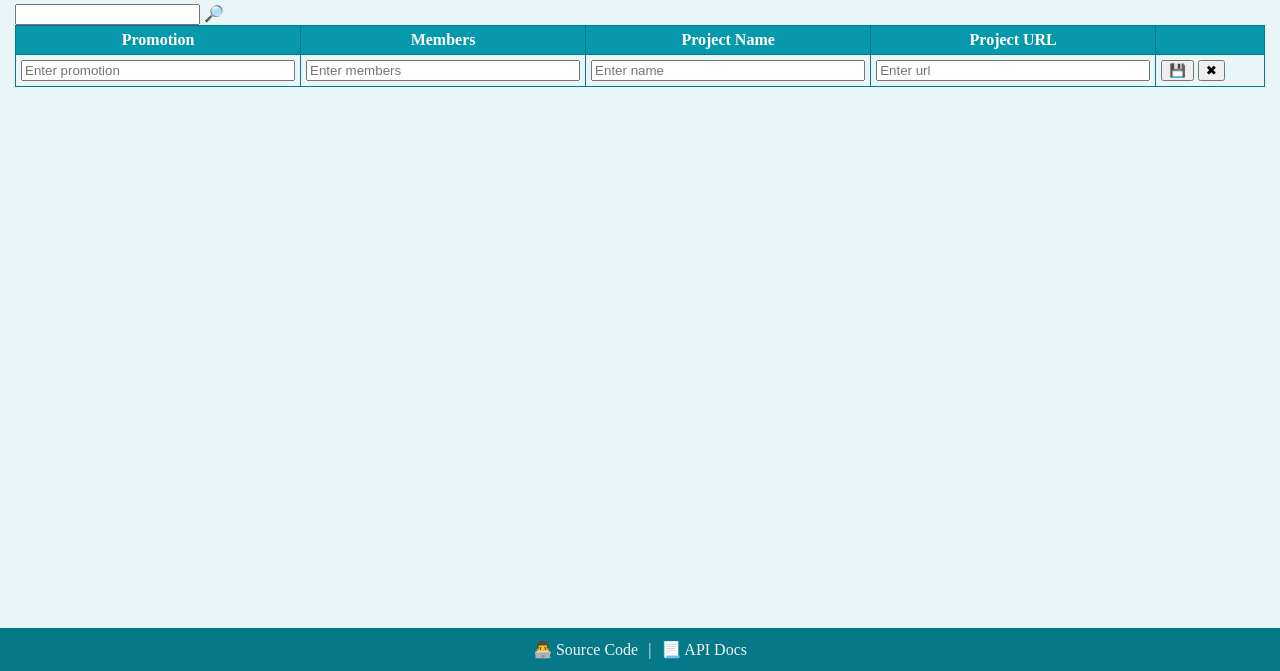
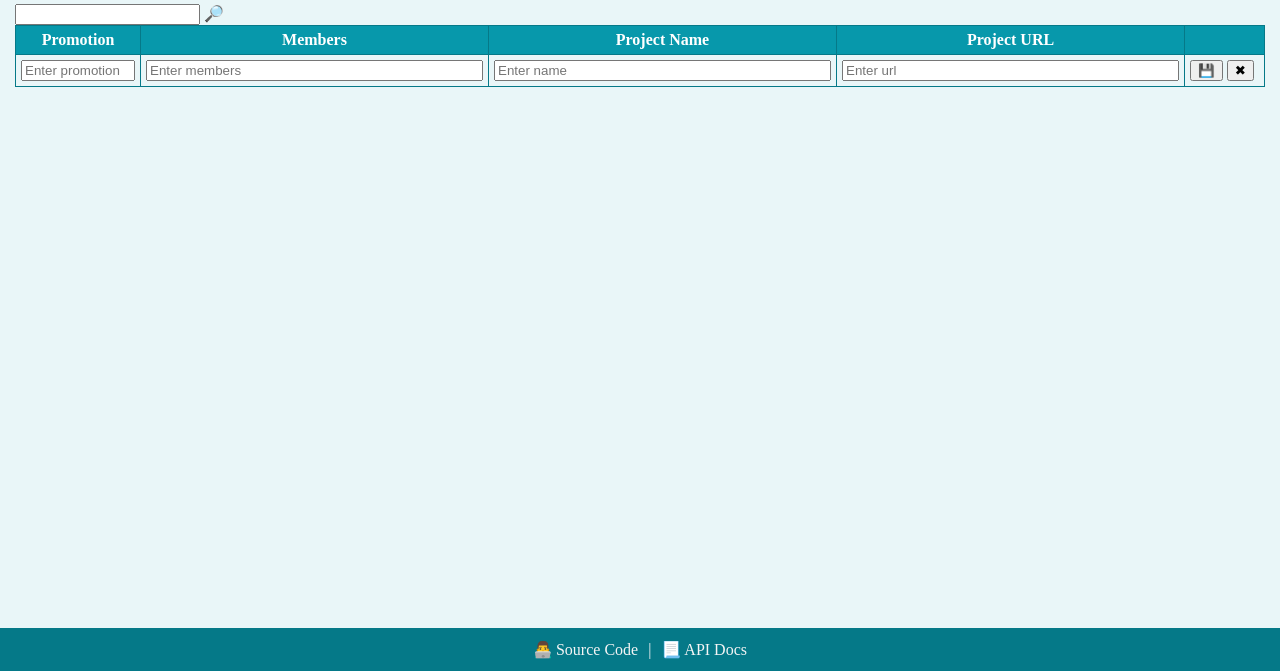
Before and after one commit to biancacibotaru/teams-networking, a website built with webpack: page src/index.html in a window 1280 px wide. Shown: the part 129-800 px from the top of the page. Built offline with nearby package versions, Linux system fonts and the light colour scheme; files whose address does not match are found by name.

Commit message:
Colgroup to arrange table columns

```diff
--- a/src/index.html
+++ b/src/index.html
@@ -23,6 +23,13 @@
 
       <form id="teamsForm" action="" method="get">
         <table id="teamsTable">
+          <colgroup>
+            <col span="1" style="width: 125px" />
+            <col span="1" />
+            <col span="1" />
+            <col span="1" />
+            <col span="1" style="width: 80px" />
+          </colgroup>
           <thead>
             <tr>
               <th>Promotion</th>
```
